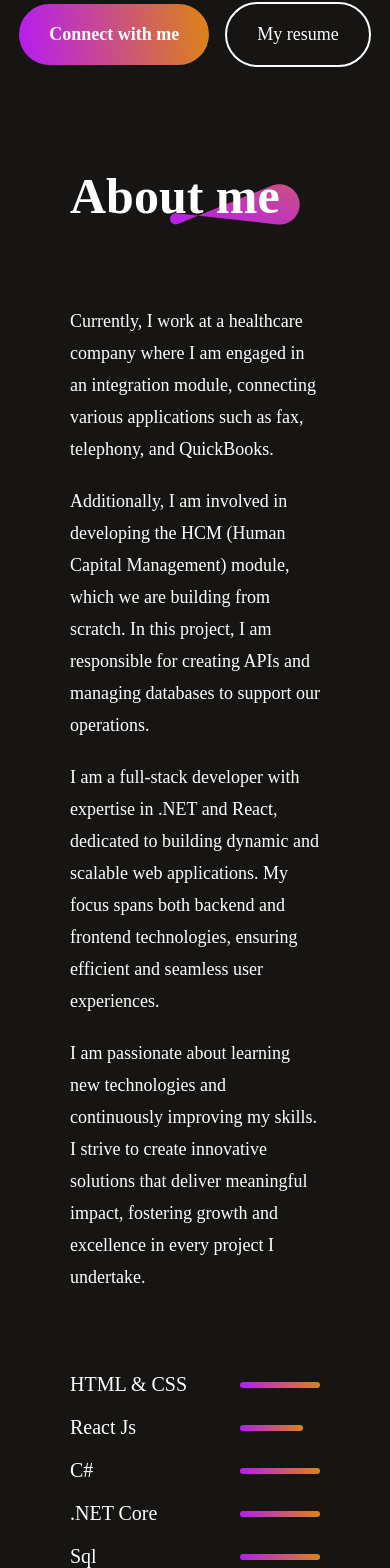
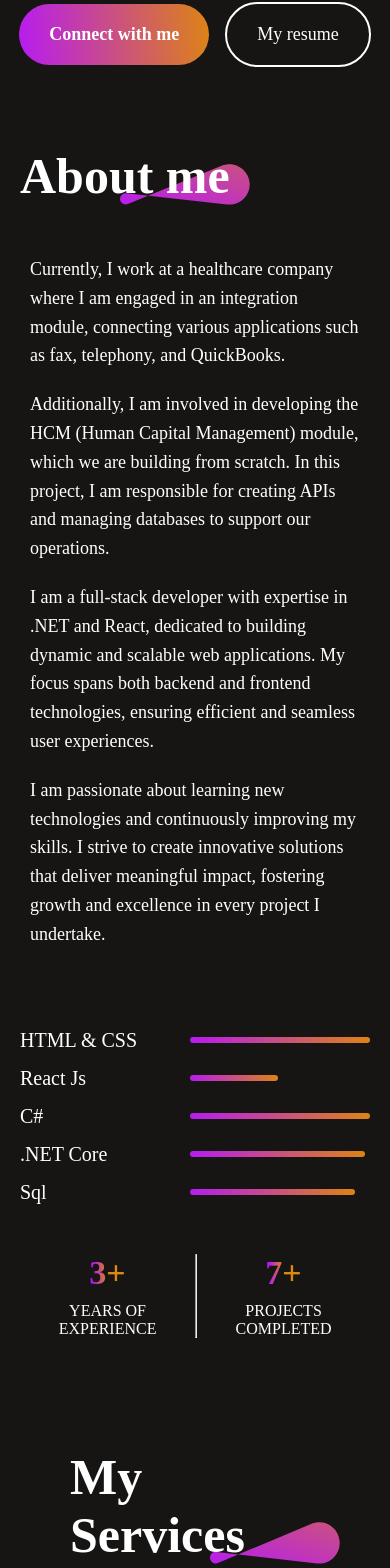
Before and after one commit to shaz290/portfolio-1, a React (Vite) app: page / in a window 390 px wide. Shown: the part 1106-2674 px from the top of the page. Built offline with nearby package versions, Linux system fonts and the light colour scheme; a web font is replaced by a local one.

Commit message:
about.css

```diff
--- a/src/Components/About/About.css
+++ b/src/Components/About/About.css
@@ -12,7 +12,7 @@
 }
 
 .about-title h1 {
-    padding: 0px 30px;
+    padding: 0 30px;
     font-size: 80px;
     font-weight: 600;
 }
@@ -26,13 +26,13 @@
 
 .about-section {
     display: flex;
-    gap: 80px
+    gap: 80px;
 }
 
 .about-right {
     display: flex;
     flex-direction: column;
-    gap: 80px
+    gap: 80px;
 }
 
 .about-para {
@@ -41,6 +41,8 @@
     gap: 20px;
     font-size: 24px;
     font-weight: 500;
+    line-height: 1.5;
+    /* Increased line height for better readability */
 }
 
 .about-skills {
@@ -59,7 +61,7 @@
 .about-skill p {
     min-width: 150px;
     font-size: 24px;
-    font-weight: 500px;
+    font-weight: 500;
 }
 
 .about-skill hr {
@@ -93,7 +95,6 @@
     background-clip: text;
     -webkit-background-clip: text;
     -webkit-text-fill-color: transparent;
-
 }
 
 .about-achievement p {
@@ -111,64 +112,84 @@
     transition: 0.5s;
 }
 
-@media(max-width:768px) {
+@media(max-width: 768px) {
     .about {
-        gap: 80px;
-        margin: 50px 70px;
-        align-items: start;
+        gap: 50px;
+        /* Reduced gap for smaller screens */
+        margin: 30px 20px;
+        /* Adjusted margins */
+        align-items: flex-start;
+        /* Align items to the start */
     }
 
     .about-title h1 {
         font-size: 50px;
+        /* Adjusted title font size */
         padding: 0;
+        /* No padding for title on smaller screens */
     }
 
     .about-title img {
         width: 130px;
+        /* Adjusted image size */
         right: -20px;
     }
 
     .about-section {
         flex-direction: column;
+        /* Stack section vertically on small screens */
     }
 
     .about-left {
         display: none;
+        /* Hide profile image on small screens */
     }
 
     .about-para {
         font-size: 18px;
-        line-height: 32px;
+        /* Font size for smaller screens */
+        line-height: 1.6;
+        /* Increased line height for readability */
+        padding: 0 10px;
+        /* Added padding for better spacing */
+    }
+
+    .about-skills {
+        gap: 15px;
+        /* Reduced gap for skills */
     }
 
     .about-skill {
         gap: 20px;
+        /* Adjusted gap */
         align-items: center;
     }
 
     .about-skill p {
         font-size: 20px;
+        /* Adjusted skill text size */
     }
 
     .about-skill hr {
         height: 6px;
+        /* Adjusted skill bar height */
     }
 
     .about-achievement {
         justify-content: space-between;
-    }
-
-    .about-achievement {
+        /* Center achievements on smaller screens */
         gap: 10px;
     }
 
     .about-achievement h1 {
         font-size: 34px;
+        /* Adjusted achievement font size */
         font-weight: 700;
     }
 
     .about-achievement p {
         text-align: center;
         font-size: 16px;
+        /* Adjusted achievement text size */
     }
 }
```
